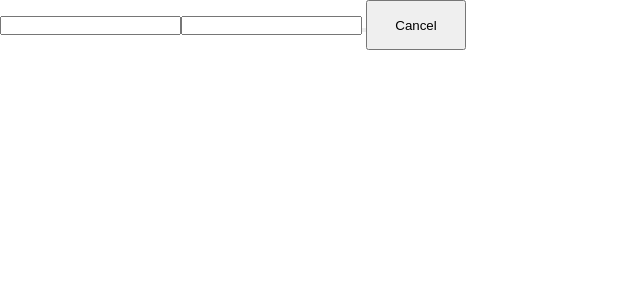
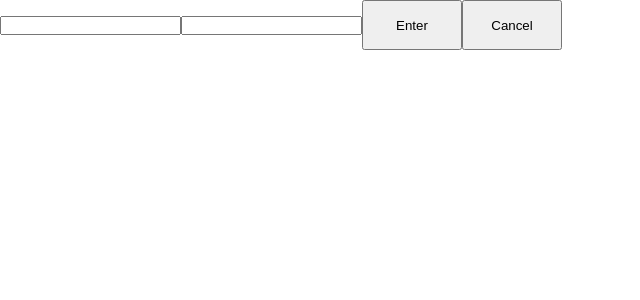
Before and after one commit to santanafx/mystic, a React (Vite) app: page /login in a window 1280 px wide. Shown: the top 300 px of the page, without its empty margins (0-640 px from the left). Built offline with nearby package versions, Linux system fonts and the light colour scheme.

Commit message:
feat: Added ButtonEnterLogin props

```diff
--- a/src/components/Login/ButtonEnterLogin.tsx
+++ b/src/components/Login/ButtonEnterLogin.tsx
@@ -1,8 +1,7 @@
-import React from 'react'
 import BasicButton from '../Buttons/BasicButton'
 
 export default function ButtonEnterLogin() {
   return (
-    <BasicButton text={"Enter"} />
+    <BasicButton textProp={"Enter"} widthProp={"100px"} heightProp={"50px"} />
   )
 }
```
